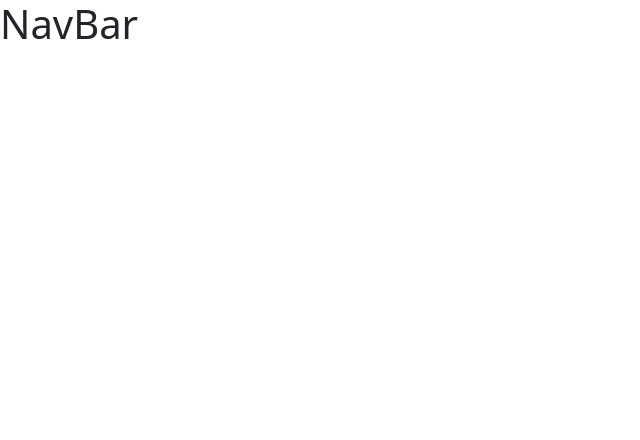
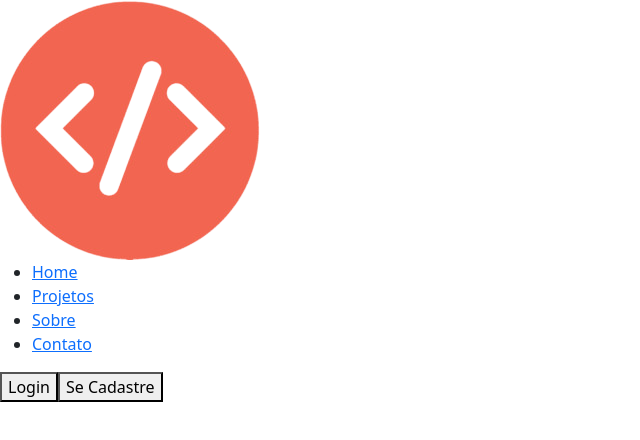
Before and after one commit to tobiasramos/navbar, a React (Vite) app: page / in a window 1280 px wide. Shown: the top 440 px of the page, without its empty margins (0-640 px from the left). Built offline with nearby package versions, Linux system fonts and the light colour scheme.

Commit message:
Front-#2:creating a navbar component and its structure/feat

```diff
--- a/src/App.jsx
+++ b/src/App.jsx
@@ -1,11 +1,8 @@
-import './App.css'
+import "./App.css";
+import NavBar from "./components/navBar/navBar";
 
 function App() {
-  return (
-    <div>
-      <h1>NavBar</h1>
-    </div>
-  )
+  return <NavBar />;
 }
 
-export default App
+export default App;
--- /dev/null
+++ b/src/components/navBar/navBar.jsx
@@ -0,0 +1,23 @@
+import logo from "../../assets/logo.png"
+const NavBar=()=>{
+    return(
+        <nav>
+            <div>
+                <img src={logo} alt="Logo da navbar" />
+            </div>
+
+            <ul>
+                <li><a href="#">Home</a></li>
+                <li><a href="#">Projetos</a></li>
+                <li><a href="#">Sobre</a></li>
+                <li><a href="#">Contato</a></li>
+            </ul>
+
+            <button>Login</button>
+            <button>Se Cadastre</button>
+
+        </nav>
+    )
+}
+
+export default NavBar
```
Also changed, not shown: src/assets/logo.png (added).
